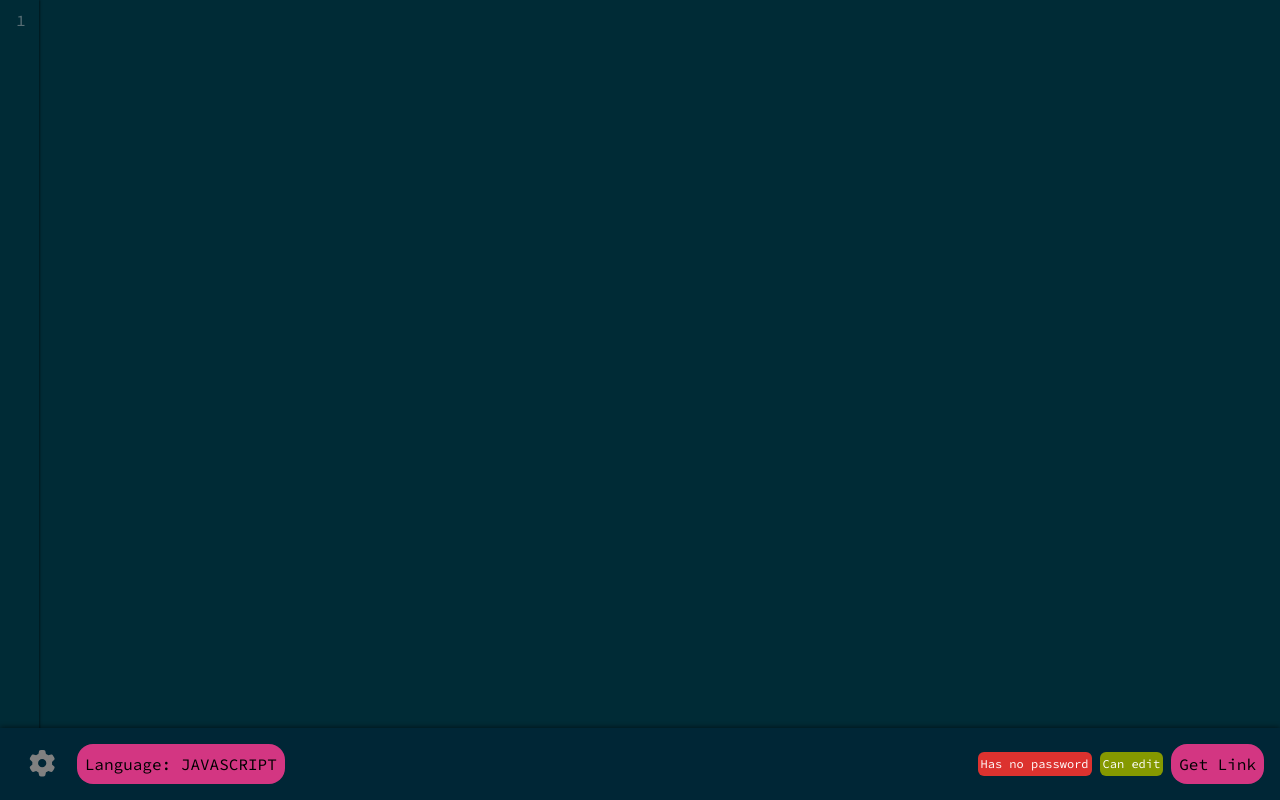
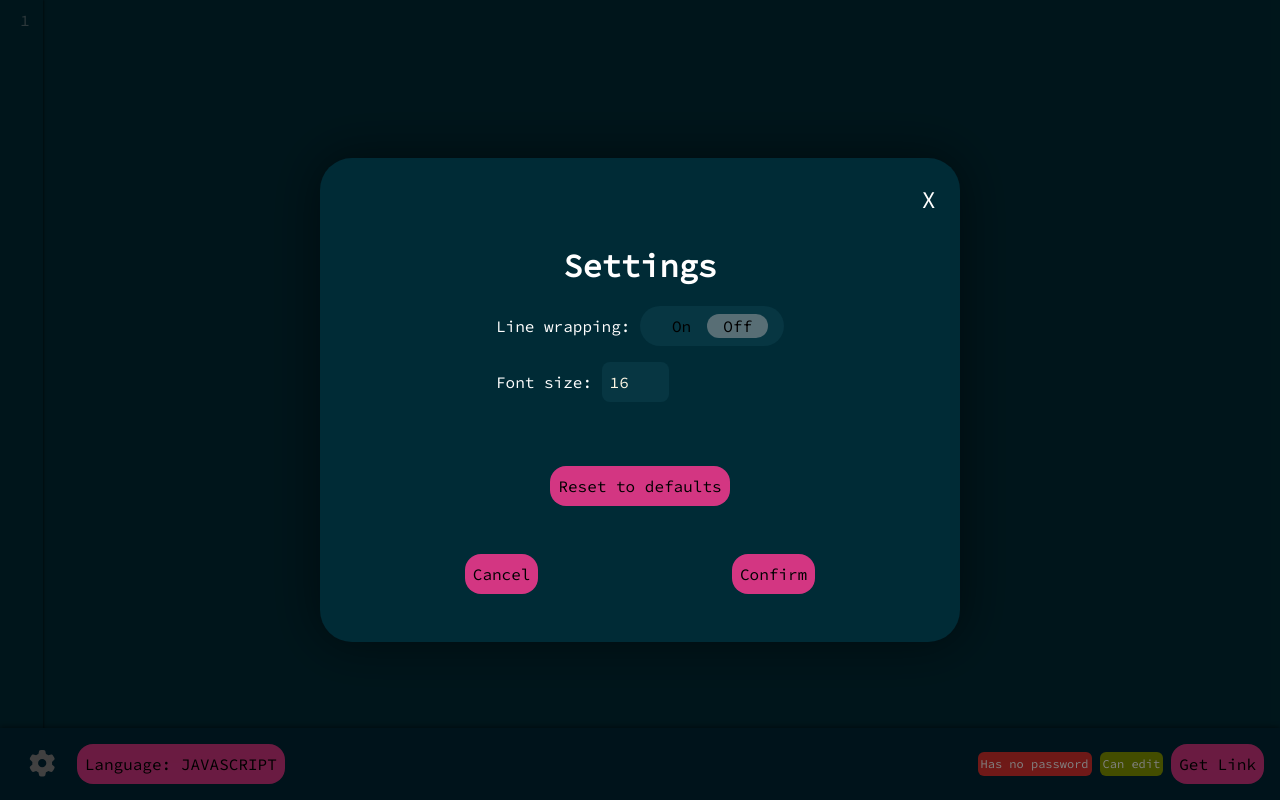
Before and after one commit to creemy0cheesekake/codebin, a React (Create React App) app in the folder client/: page / in a window 1280 px wide. Both pictures are taken after a click on the button 42 px from the left and 763 px from the top of the page. Built offline with nearby package versions, Linux system fonts and the light colour scheme.

Commit message:
made modal component general

```diff
--- a/client/src/App.tsx
+++ b/client/src/App.tsx
@@ -1,4 +1,4 @@
-import { useContext, useEffect } from "react";
+import { useContext, useEffect, useState } from "react";
 import "./styles/App.sass";
 import "codemirror/lib/codemirror.css";
 import "./styles/solarized-dark-theme.css";
@@ -133,14 +133,175 @@ import { Context } from "./components/Context";
 function App() {
 	const {
 		language,
-		showModal,
+		showLanguageSelectionModal,
 		setLink,
 		value,
 		canEdit,
 		setCanEdit,
 		setValue,
 		setHasPassword,
+		setShowLanguageSelectionModal,
+		setLanguage,
+		showSettingsModal,
+		setShowSettingsModal,
+		wrap,
+		setWrap,
 	} = useContext(Context);
+
+	const [langSelection, setLangSelection] = useState("");
+	const [wrapSelection, setWrapSelection] = useState(false);
+	const [fontSizeSelection, setFontSizeSelection] = useState("");
+	const languages = [
+		"APL",
+		"ASCIIARMOR",
+		"ASN.1",
+		"ASTERISK",
+		"BRAINFUCK",
+		"CLIKE",
+		"CLOJURE",
+		"CMAKE",
+		"COBOL",
+		"COFFEESCRIPT",
+		"COMMONLISP",
+		"CRYSTAL",
+		"CSS",
+		"CYPHER",
+		"D",
+		"DART",
+		"DIFF",
+		"DJANGO",
+		"DOCKERFILE",
+		"DTD",
+		"DYLAN",
+		"EBNF",
+		"ECL",
+		"EIFFEL",
+		"ELM",
+		"ERLANG",
+		"FACTOR",
+		"FCL",
+		"FORTH",
+		"FORTRAN",
+		"GAS",
+		"GFM",
+		"GHERKIN",
+		"GO",
+		"GROOVY",
+		"HAML",
+		"HANDLEBARS",
+		"HASKELL",
+		"HASKELL-LITERATE",
+		"HAXE",
+		"HTML",
+		"HTMLEMBEDDED",
+		"HTMLMIXED",
+		"HTTP",
+		"IDL",
+		"JAVASCRIPT",
+		"JINJA2",
+		"JSX",
+		"JULIA",
+		"LIVESCRIPT",
+		"LUA",
+		"MARKDOWN",
+		"MATHEMATICA",
+		"MBOX",
+		"MIRC",
+		"MLLIKE",
+		"MODELICA",
+		"MSCGEN",
+		"MUMPS",
+		"NGINX",
+		"NSIS",
+		"NTRIPLES",
+		"OCTAVE",
+		"OZ",
+		"PASCAL",
+		"PEGJS",
+		"PERL",
+		"PHP",
+		"PIG",
+		"POWERSHELL",
+		"PROPERTIES",
+		"PROTOBUF",
+		"PUG",
+		"PUPPET",
+		"PYTHON",
+		"Q",
+		"R",
+		"RPM",
+		"RST",
+		"RUBY",
+		"RUST",
+		"SAS",
+		"SASS",
+		"SCHEME",
+		"SHELL",
+		"SIEVE",
+		"SLIM",
+		"SMALLTALK",
+		"SMARTY",
+		"SOLR",
+		"SOY",
+		"SPARQL",
+		"SPREADSHEET",
+		"SQL",
+		"STEX",
+		"STYLUS",
+		"SWIFT",
+		"TCL",
+		"TEXTILE",
+		"TIDDLYWIKI",
+		"TIKI",
+		"TOML",
+		"TORNADO",
+		"TROFF",
+		"TTCN",
+		"TTCN-CFG",
+		"TURTLE",
+		"TWIG",
+		"VB",
+		"VBSCRIPT",
+		"VELOCITY",
+		"VERILOG",
+		"VHDL",
+		"VUE",
+		"WAST",
+		"WEBIDL",
+		"XML",
+		"XQUERY",
+		"YACAS",
+		"YAML",
+		"YAML-FRONTMATTER",
+		"Z80",
+	];
+	const confirmLangSelection = (lang: string) => {
+		setLanguage(lang.toLowerCase());
+		setShowLanguageSelectionModal(false);
+	};
+	const confirmSettingsChange = () => {
+		setWrap(wrapSelection);
+		(
+			document.querySelector(".CodeMirror-lines") as HTMLElement
+		).style.fontSize = `${fontSizeSelection}px`;
+		setShowSettingsModal(false);
+	};
+
+	const handleResetSettings = () => {
+		setWrapSelection(false);
+		setFontSizeSelection(
+			window
+				.getComputedStyle(document.querySelector("html")!, null)
+				.getPropertyValue("font-size")
+				.slice(0, -2)
+		);
+		(document.querySelector(".font-size>input") as HTMLInputElement).value =
+			window
+				.getComputedStyle(document.querySelector("html")!, null)
+				.getPropertyValue("font-size")
+				.slice(0, -2);
+		// cant just use fontSizeSelection above because the value wont update until the component rerenders which doesnt happen until the function finishes
+	};
 
 	const getBodyFromLink = async () => {
 		const entry = await (
@@ -182,7 +343,7 @@ function App() {
 				value={value}
 				className="textarea"
 				options={{
-					lineWrapping: false,
+					lineWrapping: wrap,
 					mode: language,
 					lineNumbers: true,
 					theme: "solarized",
@@ -190,10 +351,112 @@ function App() {
 				}}
 			/>
 			<MenuBar />
-			{showModal && <Modal />}
+			{showLanguageSelectionModal && (
+				<Modal
+					showModal={setShowLanguageSelectionModal}
+					header={"Pick Language for Syntax Highlighting"}
+					content={
+						<div className="content-box-language-selector">
+							{languages.map(el => (
+								<div
+									key={el}
+									className={
+										"lang " +
+										(langSelection === el ? "active" : "")
+									}
+									onClick={() => setLangSelection(el)}
+								>
+									{el}
+								</div>
+							))}
+						</div>
+					}
+					footer={
+						<>
+							{/* prettier-ignore */}
+							<button onClick={() => setShowLanguageSelectionModal(false)}>Cancel</button>
+							{/* prettier-ignore */}
+							<button onClick={() => confirmLangSelection(langSelection)}>Continue</button>
+						</>
+					}
+				/>
+			)}
+			{showSettingsModal && (
+				<Modal
+					showModal={setShowSettingsModal}
+					header={"Settings"}
+					content={
+						<div className="content-box-settings">
+							<div className="line-wrap">
+								Line wrapping:&nbsp;
+								<button
+									onClick={() =>
+										setWrapSelection(!wrapSelection)
+									}
+								>
+									<span className="wrap-on-off">
+										<span
+											className={`on ${
+												wrapSelection ? "active" : ""
+											}`}
+										>
+											On
+										</span>
+										<span
+											className={`off ${
+												!wrapSelection ? "active" : ""
+											}`}
+										>
+											Off
+										</span>
+									</span>
+								</button>
+							</div>
+							<div className="font-size">
+								Font size:&nbsp;
+								<input
+									style={{ width: "7ch" }}
+									type="number"
+									min="8"
+									max="30"
+									onBlur={e => {
+										e.target.value = `${Math.max(
+											8,
+											Math.min(+e.target.value, 30)
+										)}`;
+										setFontSizeSelection(e.target.value);
+									}}
+									defaultValue={window
+										.getComputedStyle(
+											document.querySelector(
+												".CodeMirror-lines"
+											)!,
+											null
+										)
+										.getPropertyValue("font-size")
+										.slice(0, -2)}
+								/>
+							</div>
+							<button
+								onClick={handleResetSettings}
+								className="reset"
+							>
+								Reset to defaults
+							</button>
+						</div>
+					}
+					footer={
+						<>
+							{/* prettier-ignore */}
+							<button onClick={() => setShowSettingsModal(false)}>Cancel</button>
+							{/* prettier-ignore */}
+							<button onClick={() => confirmSettingsChange()}>Confirm</button>
+						</>
+					}
+				/>
+			)}
 		</main>
 	);
 }
 
 export default App;
-// TODO: add settings button, which will be modal with toggle wrap and font size, and add conf json object to schema
--- a/client/src/components/Context.tsx
+++ b/client/src/components/Context.tsx
@@ -5,10 +5,13 @@ export const Context: any = createContext(undefined);
 function ContextProvider({ children }: any) {
 	const [value, setValue] = useState("");
 	const [language, setLanguage] = useState("javascript");
-	const [showModal, setShowModal] = useState(false);
+	// prettier-ignore
+	const [showLanguageSelectionModal, setShowLanguageSelectionModal] = useState(false);
+	const [showSettingsModal, setShowSettingsModal] = useState(false);
 	const [link, setLink] = useState("");
 	const [canEdit, setCanEdit] = useState(false);
 	const [hasPassword, setHasPassword] = useState(false);
+	const [wrap, setWrap] = useState(false);
 
 	return (
 		<main>
@@ -16,8 +19,10 @@ function ContextProvider({ children }: any) {
 				value={{
 					language,
 					setLanguage,
-					showModal,
-					setShowModal,
+					showLanguageSelectionModal,
+					setShowLanguageSelectionModal,
+					showSettingsModal,
+					setShowSettingsModal,
 					link,
 					setLink,
 					value,
@@ -26,6 +31,8 @@ function ContextProvider({ children }: any) {
 					hasPassword,
 					setValue,
 					setHasPassword,
+					wrap,
+					setWrap,
 				}}
 			>
 				{children}
--- a/client/src/components/MenuBar.tsx
+++ b/client/src/components/MenuBar.tsx
@@ -9,7 +9,7 @@ import {
 import { FontAwesomeIcon } from "@fortawesome/react-fontawesome";
 import {
 	faFloppyDisk,
-	faCircleArrowUp,
+	faCheck,
 	faGear,
 } from "@fortawesome/free-solid-svg-icons";
 const axios = require("axios").default;
@@ -17,7 +17,7 @@ const axios = require("axios").default;
 function MenuBar() {
 	const {
 		language,
-		setShowModal,
+		setShowLanguageSelectionModal,
 		link,
 		value,
 		setLink,
@@ -25,6 +25,7 @@ function MenuBar() {
 		canEdit,
 		hasPassword,
 		setHasPassword,
+		setShowSettingsModal,
 	} = useContext(Context);
 	const [passwordVal, setPasswordVal] = useState("");
 	const [linkBoxClicked, setLinkBoxClicked] = useState(false);
@@ -76,10 +77,13 @@ function MenuBar() {
 	return (
 		<div className="menu-bar">
 			<div className="language-selector-and-save">
-				<button className="settings">
+				<button
+					className="settings"
+					onClick={_ => setShowSettingsModal(true)}
+				>
 					<FontAwesomeIcon icon={faGear} />
 				</button>
-				<button onClick={_ => setShowModal(true)}>
+				<button onClick={_ => setShowLanguageSelectionModal(true)}>
 					Lang<span className="large-screens">uage</span>:&nbsp;
 					{language.toUpperCase()}
 				</button>
@@ -114,7 +118,7 @@ function MenuBar() {
 						/>
 						<button onClick={handleSubmitPassword}>
 							<FontAwesomeIcon
-								icon={faCircleArrowUp}
+								icon={faCheck}
 								className="mid-screens"
 							/>
 							<span className="large-screens">Submit</span>
--- a/client/src/components/Modal.tsx
+++ b/client/src/components/Modal.tsx
@@ -1,174 +1,17 @@
-import { useContext, useState } from "react";
 import "../styles/Modal.sass";
 
-import { Context } from "./Context";
-
-const Modal = () => {
-	const languages = [
-		"APL",
-		"ASCIIARMOR",
-		"ASN.1",
-		"ASTERISK",
-		"BRAINFUCK",
-		"CLIKE",
-		"CLOJURE",
-		"CMAKE",
-		"COBOL",
-		"COFFEESCRIPT",
-		"COMMONLISP",
-		"CRYSTAL",
-		"CSS",
-		"CYPHER",
-		"D",
-		"DART",
-		"DIFF",
-		"DJANGO",
-		"DOCKERFILE",
-		"DTD",
-		"DYLAN",
-		"EBNF",
-		"ECL",
-		"EIFFEL",
-		"ELM",
-		"ERLANG",
-		"FACTOR",
-		"FCL",
-		"FORTH",
-		"FORTRAN",
-		"GAS",
-		"GFM",
-		"GHERKIN",
-		"GO",
-		"GROOVY",
-		"HAML",
-		"HANDLEBARS",
-		"HASKELL",
-		"HASKELL-LITERATE",
-		"HAXE",
-		"HTML",
-		"HTMLEMBEDDED",
-		"HTMLMIXED",
-		"HTTP",
-		"IDL",
-		"JAVASCRIPT",
-		"JINJA2",
-		"JSX",
-		"JULIA",
-		"LIVESCRIPT",
-		"LUA",
-		"MARKDOWN",
-		"MATHEMATICA",
-		"MBOX",
-		"MIRC",
-		"MLLIKE",
-		"MODELICA",
-		"MSCGEN",
-		"MUMPS",
-		"NGINX",
-		"NSIS",
-		"NTRIPLES",
-		"OCTAVE",
-		"OZ",
-		"PASCAL",
-		"PEGJS",
-		"PERL",
-		"PHP",
-		"PIG",
-		"POWERSHELL",
-		"PROPERTIES",
-		"PROTOBUF",
-		"PUG",
-		"PUPPET",
-		"PYTHON",
-		"Q",
-		"R",
-		"RPM",
-		"RST",
-		"RUBY",
-		"RUST",
-		"SAS",
-		"SASS",
-		"SCHEME",
-		"SHELL",
-		"SIEVE",
-		"SLIM",
-		"SMALLTALK",
-		"SMARTY",
-		"SOLR",
-		"SOY",
-		"SPARQL",
-		"SPREADSHEET",
-		"SQL",
-		"STEX",
-		"STYLUS",
-		"SWIFT",
-		"TCL",
-		"TEXTILE",
-		"TIDDLYWIKI",
-		"TIKI",
-		"TOML",
-		"TORNADO",
-		"TROFF",
-		"TTCN",
-		"TTCN-CFG",
-		"TURTLE",
-		"TWIG",
-		"VB",
-		"VBSCRIPT",
-		"VELOCITY",
-		"VERILOG",
-		"VHDL",
-		"VUE",
-		"WAST",
-		"WEBIDL",
-		"XML",
-		"XQUERY",
-		"YACAS",
-		"YAML",
-		"YAML-FRONTMATTER",
-		"Z80",
-	];
-
-	const { setShowModal, setLanguage }: any = useContext(Context);
-
-	const confirmLangSelection = (lang: string) => {
-		setLanguage(lang.toLowerCase());
-		setShowModal(false);
-	};
-	const [langSelection, setLangSelection] = useState("");
-
+const Modal = ({ header, content, footer, showModal }: any) => {
 	return (
 		<div className="modal-background">
 			<div className="modal-container">
 				<div className="row x">
-					<button onClick={() => setShowModal(false)}>X</button>
+					<button onClick={() => showModal(false)}>X</button>
 				</div>
 				<div className="row header">
-					<h1 className="modal-header">
-						Pick Language for Syntax Highlighting
-					</h1>
+					<h1 className="modal-header">{header}</h1>
 				</div>
-				<div className="row content">
-					<div className="content-box">
-						{languages.map(el => (
-							<div
-								className={
-									"lang " +
-									(langSelection === el ? "active" : "")
-								}
-								onClick={() => setLangSelection(el)}
-							>
-								{el}
-							</div>
-						))}
-					</div>
-				</div>
-				<div className="row footer">
-					<button onClick={() => setShowModal(false)}>Cancel</button>
-					<button onClick={() => confirmLangSelection(langSelection)}>
-						Continue
-					</button>
-				</div>
+				<div className="row content">{content}</div>
+				<div className="row footer">{footer}</div>
 			</div>
 		</div>
 	);
--- a/client/src/styles/App.sass
+++ b/client/src/styles/App.sass
@@ -56,11 +56,10 @@ main
     input
         border-top-right-radius: 0
         border-bottom-right-radius: 0
-        // for some reason this makes the outline appear above the button
-        position: relative
     button
         border-top-left-radius: 0
         border-bottom-left-radius: 0
+        background-color: #40b13c
 
 .pw-indicators
     display: flex
@@ -84,3 +83,25 @@ main
     align-self: center
     svg path
         fill: gray
+
+.content-box-settings
+    display: flex
+    flex-direction: column
+    gap: 1rem
+    .reset
+        margin-top: 3rem
+        width: fit-content
+        align-self: center
+    .line-wrap button
+        border-radius: 999px
+        box-sizing: content-box
+        padding-inline: 1rem
+        background-color: var.$base02
+        .wrap-on-off
+            display: flex
+            justify-content: space-between
+            span
+                padding-inline: 1rem
+            .active
+                background-color: var.$base01
+                border-radius: 999px
--- a/client/src/styles/Modal.sass
+++ b/client/src/styles/Modal.sass
@@ -30,7 +30,8 @@
             text-align: center
         .content
             justify-content: center
-            .content-box
+            margin-block: auto
+            .content-box-language-selector
                 background-color: var.$base02
                 padding: 10px
                 height: 15em
@@ -43,6 +44,7 @@
                     &.active, &:hover
                         background-color: var.$base01
         .footer
+            margin-top: auto
             justify-content: space-between
             padding: 2rem
             button
--- a/client/src/styles/globals.sass
+++ b/client/src/styles/globals.sass
@@ -33,6 +33,9 @@ input
     color: var.$base3
     font-size: 1rem
 
+.CodeMirror-linenumbers
+    width: 2rem
+
 .mid-screens
     display: none
 
@@ -44,7 +47,11 @@ input
         display: initial
     .large-screens
         display: none
+    .password-box button
+        padding-inline: .75rem
 
 @media (max-width: 700px)
     :root
         font-size: 12px
+    .menu-bar .settings
+        order: 2
```
